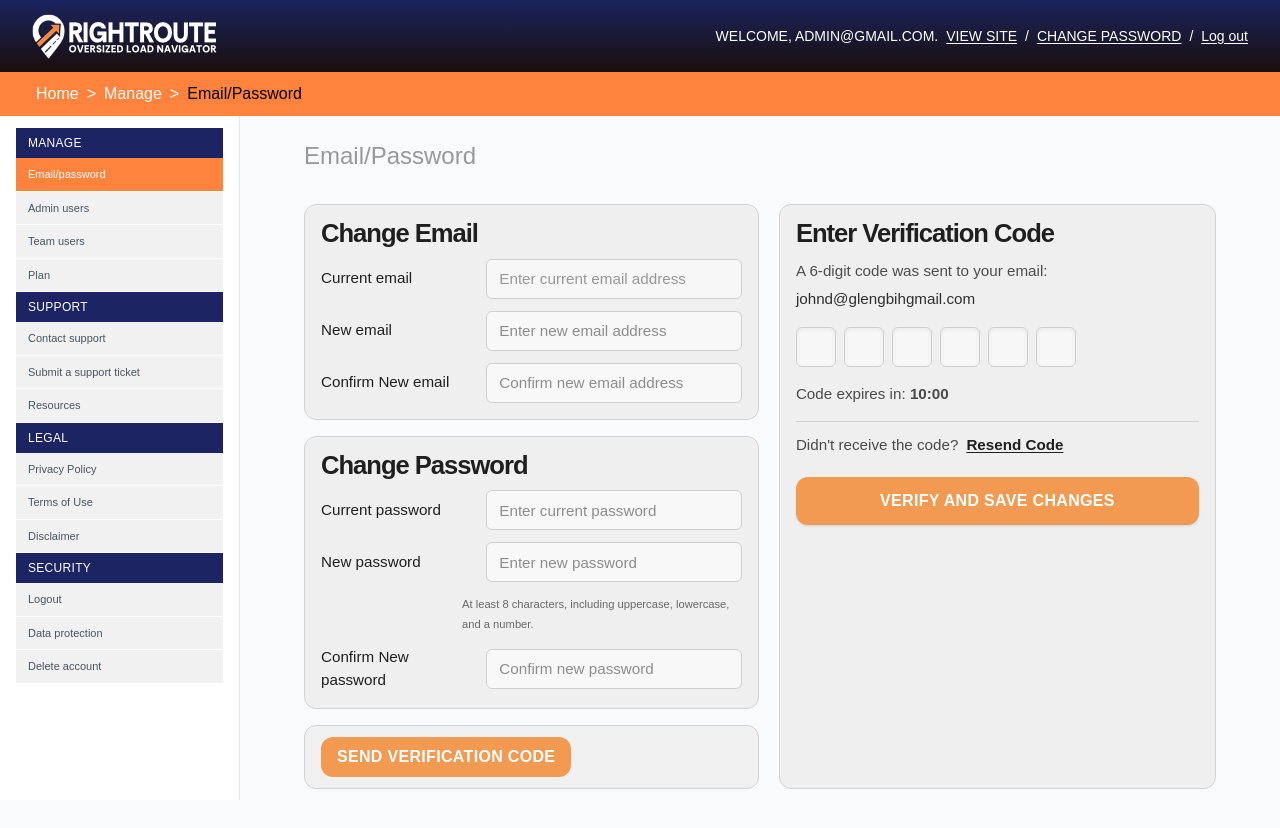
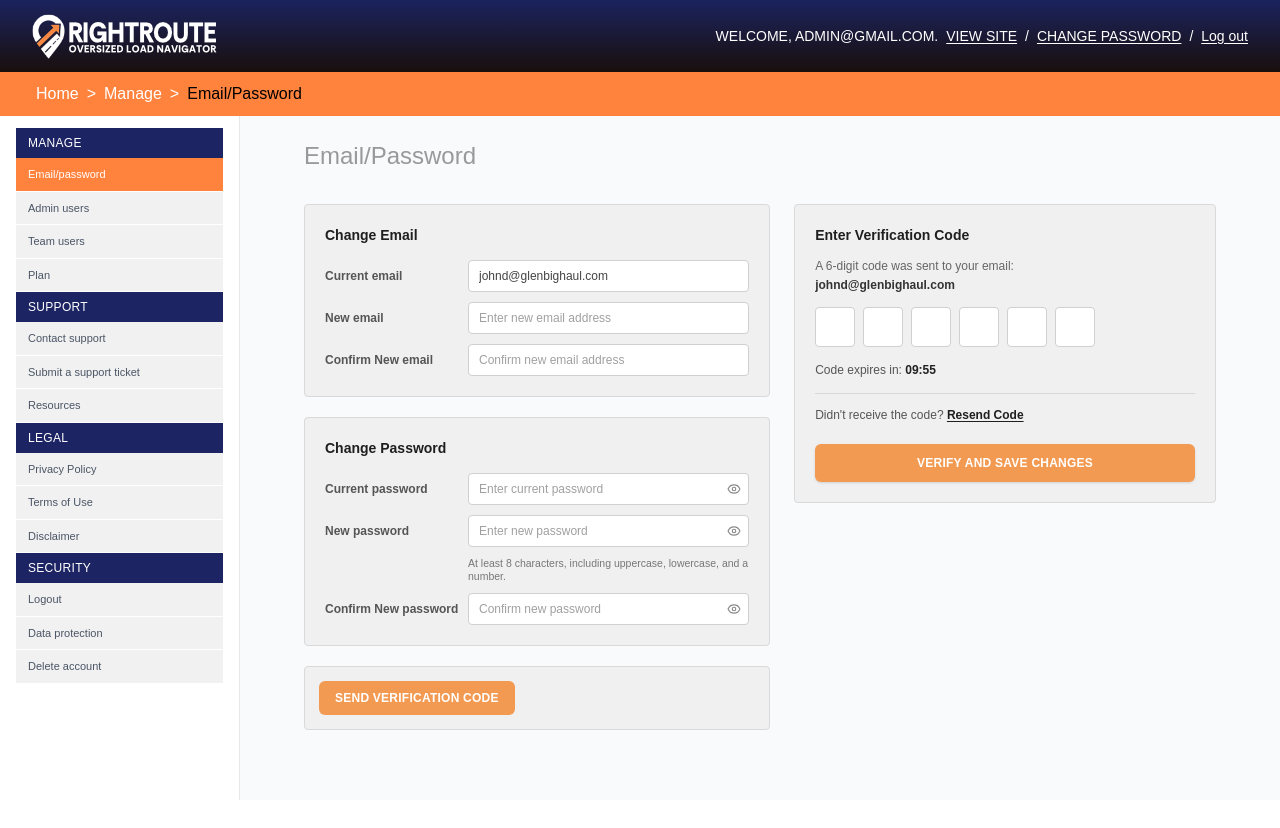
Before and after one commit to Maruf346/SocialWiFi-Team-Dashboard, a React (Vite) app: page /dashboard/manage/email in a window 1280 px wide. After the commit the page ends 800 px from the top, so only its background shows below. Built offline with nearby package versions, Linux system fonts and the light colour scheme.

Commit message:
feat(email): implement verification timer and toast notifications

```diff
--- a/src/pages/manage/email/Email.jsx
+++ b/src/pages/manage/email/Email.jsx
@@ -1,8 +1,66 @@
-import { useRef, useState } from 'react'
+import { useEffect, useRef, useState } from 'react'
+import { CheckCircle2, Eye, EyeOff, X } from 'lucide-react'
 
 const Email = () => {
   const [verificationCode, setVerificationCode] = useState(Array(6).fill(''))
+  const [timeLeft, setTimeLeft] = useState(600) // 10 minutes countdown
+  const [isTimerRunning, setIsTimerRunning] = useState(true)
+  const [toastMessage, setToastMessage] = useState('')
+  const [showToast, setShowToast] = useState(false)
+
+  // Password visibility toggles
+  const [showCurrentPassword, setShowCurrentPassword] = useState(false)
+  const [showNewPassword, setShowNewPassword] = useState(false)
+  const [showConfirmPassword, setShowConfirmPassword] = useState(false)
+
   const codeInputRefs = useRef([])
+
+  // Countdown timer effect
+  useEffect(() => {
+    if (!isTimerRunning || timeLeft <= 0) return
+
+    const timer = setInterval(() => {
+      setTimeLeft((prev) => {
+        if (prev <= 1) {
+          clearInterval(timer)
+          return 0
+        }
+        return prev - 1
+      })
+    }, 1000)
+
+    return () => clearInterval(timer)
+  }, [isTimerRunning, timeLeft])
+
+  // Format MM:SS
+  const formatTime = (seconds) => {
+    const mins = Math.floor(seconds / 60)
+    const secs = seconds % 60
+    return `${String(mins).padStart(2, '0')}:${String(secs).padStart(2, '0')}`
+  }
+
+  const triggerToast = (msg) => {
+    setToastMessage(msg)
+    setShowToast(true)
+    setTimeout(() => {
+      setShowToast(false)
+    }, 4000)
+  }
+
+  const handleSendVerificationCode = () => {
+    setTimeLeft(600)
+    setIsTimerRunning(true)
+    triggerToast('Verification code has been sent to johnd@glenbighaul.com')
+    codeInputRefs.current[0]?.focus()
+  }
+
+  const handleResendCode = () => {
+    setTimeLeft(600)
+    setIsTimerRunning(true)
+    setVerificationCode(Array(6).fill(''))
+    triggerToast('A new verification code was sent to your email')
+    codeInputRefs.current[0]?.focus()
+  }
 
   const handleCodeChange = (index, value) => {
     const digit = value.replace(/\D/g, '').slice(0, 1)
@@ -26,125 +84,162 @@ const Email = () => {
 
   return (
     <div className="min-h-full px-2 py-2 text-[#888] md:px-10 md:py-4">
+      {/* Toast Popup Notification */}
+      {showToast && (
+        <div className="fixed top-6 left-1/2 z-50 flex -translate-x-1/2 items-center gap-2 rounded-lg border border-emerald-500/30 bg-[#0f2d1e] px-4 py-2.5 text-xs md:text-sm font-medium text-emerald-200 shadow-xl backdrop-blur-sm animate-in fade-in slide-in-from-top-4 duration-300">
+          <CheckCircle2 className="h-4 w-4 text-emerald-400 shrink-0" />
+          <span>{toastMessage}</span>
+          <button
+            type="button"
+            onClick={() => setShowToast(false)}
+            className="ml-2 text-emerald-400 hover:text-emerald-200"
+            aria-label="Close notification"
+          >
+            <X className="h-3.5 w-3.5" />
+          </button>
+        </div>
+      )}
+
       <h1 className="mb-8 text-xl font-normal text-[#999] md:text-2xl">
         Email/Password
       </h1>
 
-      <div className="grid gap-5 xl:grid-cols-[1.02fr_0.98fr]">
-        <div className="space-y-4">
-          <div className="rounded-xl border border-[#d3d3d3] bg-[#efefef] p-4">
-            <h2 className="mb-3 text-[1.6rem] font-bold leading-none tracking-[-0.04em] text-[#1f1f1f]">
+      <div className="grid max-w-[960px] gap-6 xl:grid-cols-[1.05fr_0.95fr]">
+        {/* Left Column */}
+        <div className="space-y-5">
+          {/* Change Email Box */}
+          <div className="rounded border border-[#d9d9d9] bg-[#f0f0f0] p-4 md:p-5">
+            <h2 className="mb-3.5 text-[14px] font-bold text-[#1f1f1f]">
               Change Email
             </h2>
 
-            <div className="space-y-3">
-              <div className="grid grid-cols-[1.2fr_2fr] items-center gap-3">
-                <label className="text-[0.95rem] font-medium text-[#1f1f1f]">Current email</label>
+            <div className="space-y-2.5">
+              <div className="grid grid-cols-[135px_1fr] items-center gap-2">
+                <label className="text-[12px] font-semibold text-[#555]">Current email</label>
                 <input
                   type="text"
-                  placeholder="Enter current email address"
+                  value="johnd@glenbighaul.com"
                   readOnly
-                  className="h-10 rounded-md border border-[#cfcfcf] bg-[#f7f7f7] px-3 text-[0.95rem] text-[#3a3a3a] outline-none"
+                  className="h-8 rounded border border-[#d0d0d0] bg-white px-2.5 text-[12px] text-[#444] outline-none"
                 />
               </div>
 
-              <div className="grid grid-cols-[1.2fr_2fr] items-center gap-3">
-                <label className="text-[0.95rem] font-medium text-[#1f1f1f]">New email</label>
+              <div className="grid grid-cols-[135px_1fr] items-center gap-2">
+                <label className="text-[12px] font-semibold text-[#555]">New email</label>
                 <input
                   type="email"
                   placeholder="Enter new email address"
-                  className="h-10 rounded-md border border-[#cfcfcf] bg-[#f8f8f8] px-3 text-[0.95rem] text-[#3a3a3a] placeholder:text-[#8d8d8d] outline-none focus:border-[#1d2464]"
+                  className="h-8 rounded border border-[#d0d0d0] bg-white px-2.5 text-[12px] text-[#333] placeholder:text-[#a0a0a0] outline-none focus:border-[#1d2464]"
                 />
               </div>
 
-              <div className="grid grid-cols-[1.2fr_2fr] items-center gap-3">
-                <label className="text-[0.95rem] font-medium text-[#1f1f1f]">Confirm New email</label>
+              <div className="grid grid-cols-[135px_1fr] items-center gap-2">
+                <label className="text-[12px] font-semibold text-[#555]">Confirm New email</label>
                 <input
                   type="email"
                   placeholder="Confirm new email address"
-                  className="h-10 rounded-md border border-[#cfcfcf] bg-[#f8f8f8] px-3 text-[0.95rem] text-[#3a3a3a] placeholder:text-[#8d8d8d] outline-none focus:border-[#1d2464]"
+                  className="h-8 rounded border border-[#d0d0d0] bg-white px-2.5 text-[12px] text-[#333] placeholder:text-[#a0a0a0] outline-none focus:border-[#1d2464]"
                 />
               </div>
             </div>
           </div>
 
-          <div className="rounded-xl border border-[#d3d3d3] bg-[#efefef] p-4">
-            <h2 className="mb-3 text-[1.6rem] font-bold leading-none tracking-[-0.04em] text-[#1f1f1f]">
+          {/* Change Password Box */}
+          <div className="rounded border border-[#d9d9d9] bg-[#f0f0f0] p-4 md:p-5">
+            <h2 className="mb-3.5 text-[14px] font-bold text-[#1f1f1f]">
               Change Password
             </h2>
 
-            <div className="space-y-3">
-              <div className="grid grid-cols-[1.2fr_2fr] items-center gap-3">
-                <label className="text-[0.95rem] font-medium text-[#1f1f1f]">Current password</label>
+            <div className="space-y-2.5">
+              <div className="grid grid-cols-[135px_1fr] items-center gap-2">
+                <label className="text-[12px] font-semibold text-[#555]">Current password</label>
                 <div className="relative">
                   <input
-                    type="password"
+                    type={showCurrentPassword ? 'text' : 'password'}
                     placeholder="Enter current password"
-                    className="h-10 w-full rounded-md border border-[#cfcfcf] bg-[#f8f8f8] px-3 pr-8 text-[0.95rem] text-[#3a3a3a] placeholder:text-[#8d8d8d] outline-none focus:border-[#1d2464]"
+                    className="h-8 w-full rounded border border-[#d0d0d0] bg-white px-2.5 pr-8 text-[12px] text-[#333] placeholder:text-[#a0a0a0] outline-none focus:border-[#1d2464]"
                   />
-                  <span className="pointer-events-none absolute right-2.5 top-1/2 -translate-y-1/2 text-[0.75rem] text-[#8a8a8a]">
-
-                  </span>
+                  <button
+                    type="button"
+                    onClick={() => setShowCurrentPassword(!showCurrentPassword)}
+                    className="absolute right-2 top-1/2 -translate-y-1/2 text-[#8a8a8a] hover:text-[#555]"
+                  >
+                    {showCurrentPassword ? <EyeOff className="h-3.5 w-3.5" /> : <Eye className="h-3.5 w-3.5" />}
+                  </button>
                 </div>
               </div>
 
-              <div className="grid grid-cols-[1.2fr_2fr] items-center gap-3">
-                <label className="text-[0.95rem] font-medium text-[#1f1f1f]">New password</label>
+              <div className="grid grid-cols-[135px_1fr] items-center gap-2">
+                <label className="text-[12px] font-semibold text-[#555]">New password</label>
                 <div className="relative">
                   <input
-                    type="password"
+                    type={showNewPassword ? 'text' : 'password'}
                     placeholder="Enter new password"
-                    className="h-10 w-full rounded-md border border-[#cfcfcf] bg-[#f8f8f8] px-3 pr-8 text-[0.95rem] text-[#3a3a3a] placeholder:text-[#8d8d8d] outline-none focus:border-[#1d2464]"
+                    className="h-8 w-full rounded border border-[#d0d0d0] bg-white px-2.5 pr-8 text-[12px] text-[#333] placeholder:text-[#a0a0a0] outline-none focus:border-[#1d2464]"
                   />
-                  <span className="pointer-events-none absolute right-2.5 top-1/2 -translate-y-1/2 text-[0.75rem] text-[#8a8a8a]">
-
-                  </span>
+                  <button
+                    type="button"
+                    onClick={() => setShowNewPassword(!showNewPassword)}
+                    className="absolute right-2 top-1/2 -translate-y-1/2 text-[#8a8a8a] hover:text-[#555]"
+                  >
+                    {showNewPassword ? <EyeOff className="h-3.5 w-3.5" /> : <Eye className="h-3.5 w-3.5" />}
+                  </button>
                 </div>
               </div>
 
-              <div className="ml-auto w-[66.5%]">
-                <p className="text-[0.7rem] leading-5 text-[#686868]">
+              {/* Password requirement helper text flush-left with input fields */}
+              <div className="grid grid-cols-[135px_1fr] gap-2">
+                <div />
+                <p className="text-[10.5px] leading-[13px] text-[#777]">
                   At least 8 characters, including uppercase, lowercase, and a number.
                 </p>
               </div>
 
-              <div className="grid grid-cols-[1.2fr_2fr] items-center gap-3">
-                <label className="text-[0.95rem] font-medium text-[#1f1f1f]">Confirm New password</label>
+              <div className="grid grid-cols-[135px_1fr] items-center gap-2">
+                <label className="text-[12px] font-semibold text-[#555]">Confirm New password</label>
                 <div className="relative">
                   <input
-                    type="password"
+                    type={showConfirmPassword ? 'text' : 'password'}
                     placeholder="Confirm new password"
-                    className="h-10 w-full rounded-md border border-[#cfcfcf] bg-[#f8f8f8] px-3 pr-8 text-[0.95rem] text-[#3a3a3a] placeholder:text-[#8d8d8d] outline-none focus:border-[#1d2464]"
+                    className="h-8 w-full rounded border border-[#d0d0d0] bg-white px-2.5 pr-8 text-[12px] text-[#333] placeholder:text-[#a0a0a0] outline-none focus:border-[#1d2464]"
                   />
-                  <span className="pointer-events-none absolute right-2.5 top-1/2 -translate-y-1/2 text-[0.75rem] text-[#8a8a8a]">
-
-                  </span>
+                  <button
+                    type="button"
+                    onClick={() => setShowConfirmPassword(!showConfirmPassword)}
+                    className="absolute right-2 top-1/2 -translate-y-1/2 text-[#8a8a8a] hover:text-[#555]"
+                  >
+                    {showConfirmPassword ? <EyeOff className="h-3.5 w-3.5" /> : <Eye className="h-3.5 w-3.5" />}
+                  </button>
                 </div>
               </div>
             </div>
           </div>
 
-          <div className="mt-4 flex items-center pl-4 rounded-xl border border-[#d3d3d3] h-16 bg-[#f0f0f0] p-0 overflow-hidden">
+          {/* Send Verification Code Action Bar */}
+          <div className="flex items-center rounded border border-[#d9d9d9] bg-[#f0f0f0] p-3 md:p-3.5">
             <button
               type="button"
-              className="w-max rounded-xl border-0 bg-[#f39a52] px-4 py-2 text-[1rem] font-bold uppercase tracking-[0.02em] text-white transition hover:brightness-95 cursor-pointer"
+              onClick={handleSendVerificationCode}
+              className="rounded-[6px] border-0 bg-[#f39a52] px-4 py-2 text-[12px] font-bold uppercase tracking-[0.02em] text-white transition hover:brightness-95 cursor-pointer"
             >
               Send Verification Code
             </button>
           </div>
         </div>
 
-        <div className="rounded-xl border border-[#d3d3d3] bg-[#efefef] p-4">
-          <h2 className="mb-3 text-[1.6rem] font-bold leading-none tracking-[-0.04em] text-[#1f1f1f]">
+        {/* Right Column: Verification Code Box */}
+        <div>
+          <div className="rounded border border-[#d9d9d9] bg-[#f0f0f0] p-4 md:p-5">
+            <h2 className="mb-3 text-[14px] font-bold text-[#1f1f1f]">
               Enter Verification Code
             </h2>
 
-          <p className="text-[0.95rem] leading-6 text-[#4d4d4d]">
+            <p className="text-[12px] leading-snug text-[#666]">
               A 6-digit code was sent to your email:
-            <span className="mt-1 block font-medium text-[#2e2e2e]">johnd@glengbihgmail.com</span>
+              <span className="mt-0.5 block font-bold text-[#333]">johnd@glenbighaul.com</span>
             </p>
 
-          <div className="mt-4 flex gap-2">
+            <div className="mt-3.5 flex gap-2">
               {verificationCode.map((digit, index) => (
                 <input
                   key={index}
@@ -158,28 +253,40 @@ const Email = () => {
                   onChange={(event) => handleCodeChange(index, event.target.value)}
                   onKeyDown={(event) => handleCodeKeyDown(index, event)}
                   aria-label={`Verification code digit ${index + 1}`}
-                className="h-10 w-10 rounded-md border border-[#cfcfcf] bg-[#f7f7f7] text-center text-base text-[#3a3a3a] shadow-inner outline-none focus:border-[#1d2464]"
+                  className="h-9 w-9 md:h-10 md:w-10 rounded border border-[#d0d0d0] bg-white text-center text-sm font-semibold text-[#333] outline-none focus:border-[#1d2464]"
                 />
               ))}
             </div>
 
-          <div className="mt-4 text-[0.95rem] text-[#4a4a4a]">
-            Code expires in: <span className="font-bold">10:00</span>
+            <div className="mt-3.5 text-[12px] text-[#555]">
+              Code expires in: <span className="font-bold text-[#222]">{formatTime(timeLeft)}</span>
             </div>
 
-          <div className="mt-4 border-t border-[#d1d1d1] pt-3 text-[0.95rem] text-[#4a4a4a]">
-            Didn't receive the code?
-            <button type="button" className="ml-2 font-bold text-[#1f1f1f] underline decoration-1 underline-offset-2 cursor-pointer">
+            <div className="mt-3.5 border-t border-[#d8d8d8] pt-3 text-[12px] text-[#555]">
+              Didn't receive the code?{' '}
+              <button
+                type="button"
+                onClick={handleResendCode}
+                className="font-bold text-[#1f1f1f] underline decoration-1 underline-offset-2 cursor-pointer"
+              >
                 Resend Code
               </button>
             </div>
 
             <button
               type="button"
-            className="mt-5 w-full rounded-xl bg-[#f39a52] px-4 py-3 text-[1rem] font-bold uppercase tracking-[0.02em] text-white shadow-sm transition hover:brightness-95 cursor-pointer"
+              onClick={() => {
+                if (verificationCode.join('').length === 6) {
+                  triggerToast('Changes verified and saved successfully!')
+                } else {
+                  triggerToast('Please enter the 6-digit verification code')
+                }
+              }}
+              className="mt-5 w-full rounded-[6px] bg-[#f39a52] px-4 py-2.5 text-[12px] font-bold uppercase tracking-[0.02em] text-white shadow-sm transition hover:brightness-95 cursor-pointer"
             >
               Verify and Save Changes
             </button>
+          </div>
         </div>
       </div>
     </div>
```
Lines whose indentation alone changed are shown as unchanged.
